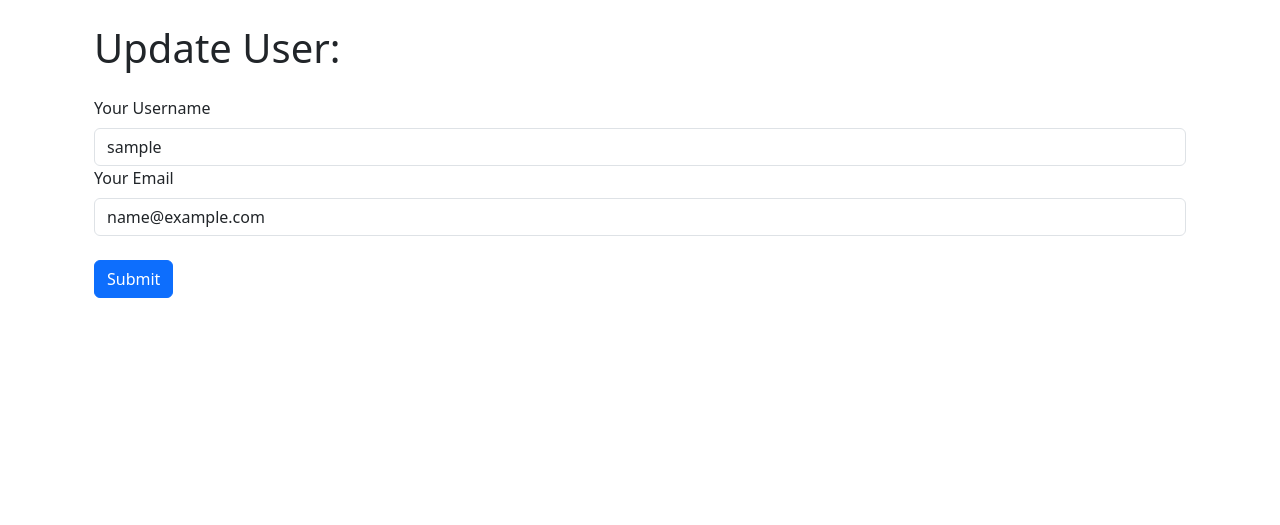
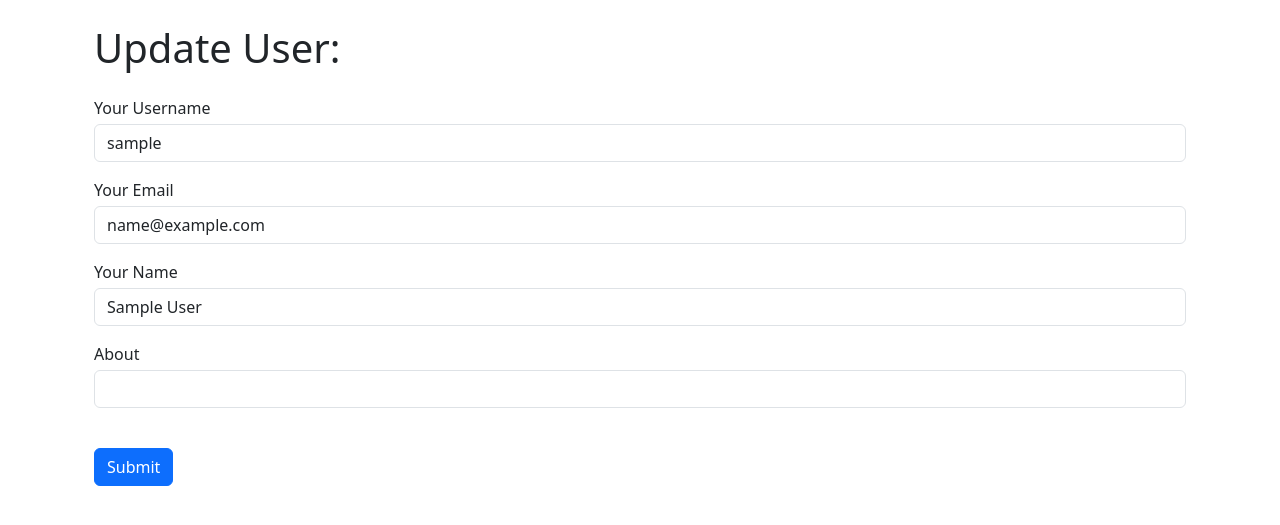
Before and after one commit to shulepov1/flask, a Flask app: page /user/update/1 in a window 1280 px wide. Shown: the part 56-581 px from the top of the page. Run offline with Flask 3, Linux system fonts and the light colour scheme; the visitor is signed in with stand-in values (Sample User, id 1); data comes from the database, SQL or seed files in the repository; parts of the project's set-up code (start-up, migrations or seed data) failed here and were passed over.

Commit message:
name, about fields when editing user; reusable post_component template

```diff
--- a/browsers_app/forms/UserForm.py
+++ b/browsers_app/forms/UserForm.py
@@ -6,6 +6,8 @@ from browsers_app.models import User
 class UserForm(FlaskForm):
     username = StringField("Username", validators=[DataRequired(), Length(min=5, max=25)])
     email = EmailField("Email", validators=[DataRequired(), Email()])
+    name = StringField("Name", validators=[Length(max=25)])
+    about = StringField("About", validators=[Length(max=100)])
     password = PasswordField('Password', validators=[DataRequired(), Length(min=8, max=16), EqualTo('password2', message='Passwords must match!')])
     password2 = PasswordField('Confirm Password', validators=[DataRequired(), EqualTo('password', message='Passwords must match!')])
     submit = SubmitField("Submit")
--- a/browsers_app/main/routes.py
+++ b/browsers_app/main/routes.py
@@ -111,6 +111,8 @@ def update_user(id):
         print(request.form)
         user_to_update.username = request.form['username']
         user_to_update.email = request.form['email']
+        user_to_update.name = request.form['name']
+        user_to_update.about = request.form['about']
         try:
             db.session.commit()
             flash("User updated succesfully")
@@ -262,4 +264,9 @@ def send_mail():
 @main.route("/user/<username>")
 def user(username):
     user = User.query.filter_by(username=username).first_or_404()
-    return render_template('profile.html', user=user)
+    # if current_user.id == user.id:
+    #     print("redirecting")
+    #     return redirect('/dashboard')
+    posts = Post.query.filter_by(poster_id=user.id).all()
+
+    return render_template('profile.html', user=user, posts=posts)
--- a/browsers_app/templates/dashboard.html
+++ b/browsers_app/templates/dashboard.html
@@ -3,12 +3,13 @@
 {% block content %}
 {% if current_user.is_authenticated %}
 <h1>Dashboard</h1>
-<a href="{{url_for('auth.logout')}}">logout</a>
 <div>
     <div><strong>Username</strong>: {{ current_user.username }}</div>
     <div><strong>User Id</strong>: {{ current_user.id }}</div>
     <div><strong>Email</strong>: {{ current_user.email }}</div>
     <div><strong>Date Joined</strong>: {{ current_user.date_added }}</div>
+    <div><strong>Name</strong>: {{ current_user.name or ""}}</div>
+    <div><strong>About</strong>: {{ current_user.about or ""}}</div>
 </div>
 <div>
     <a href="{{url_for('main.update_user', id=current_user.id)}}">Edit Profile</a>
--- a/browsers_app/templates/update_user.html
+++ b/browsers_app/templates/update_user.html
@@ -15,12 +15,20 @@
         <form method="POST" class="my-4">
             {{ form.csrf_token }}
             <div class="form-group">
-                {{ form.username.label(class="mb-2", text="Your Username") }}
-                {{ form.username(class="form-control", value=user_to_update.username) }}
+                {{ form.username.label(class="mb-1", text="Your Username") }}
+                {{ form.username(class="form-control mb-3", value=user_to_update.username) }}
             </div>
             <div class="form-group">
-                {{ form.email.label(class="mb-2", text="Your Email") }}
-                {{ form.email(class="form-control", value=user_to_update.email) }}
+                {{ form.email.label(class="mb-1", text="Your Email") }}
+                {{ form.email(class="form-control mb-3", value=user_to_update.email) }}
+            </div>
+            <div class="form-group">
+                {{ form.name.label(class="mb-1", text="Your Name") }}
+                {{ form.name(class="form-control mb-3", value=user_to_update.name or "") }}
+            </div>
+            <div class="form-group">
+                {{ form.about.label(class="mb-1", text="About") }}
+                {{ form.about(class="form-control mb-3", value=user_to_update.about or "") }}
             </div>
             <br />
             <input type="submit" value="Submit" class="btn btn-primary" />
```
Also changed, not shown: browsers_app/templates/post.html (+1 -15 lines), browsers_app/templates/post_component.html (added, +19 -0 lines), browsers_app/templates/posts.html (+1 -15 lines), browsers_app/templates/profile.html (+24 -12 lines), browsers_app/templates/user.html (deleted, +0 -20 lines).
